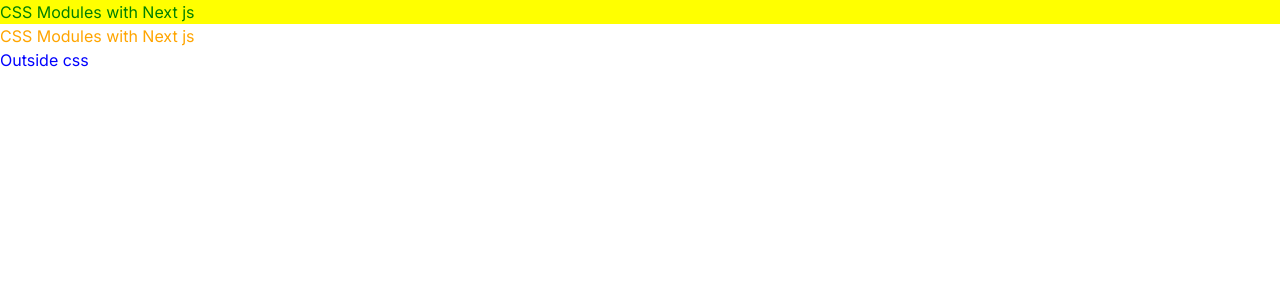
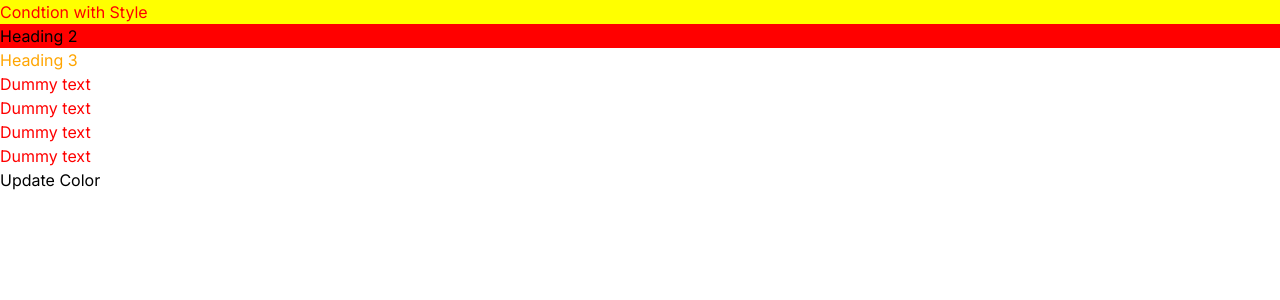
Before and after one commit to Alla-ud-din/Next-Js-youtube, a Next.js app: page / in a window 1280 px wide. Shown: the top 300 px of the page. Built offline with nearby package versions, Linux system fonts and the light colour scheme.

Commit message:
publishing branch

```diff
--- a/src/app/layout.tsx
+++ b/src/app/layout.tsx
@@ -1,7 +1,6 @@
 import type { Metadata } from 'next'
 import { Inter } from 'next/font/google'
 import './globals.css'
-import './style.css'
 
 const inter = Inter({ subsets: ['latin'] })
 
--- a/src/app/other.module.css
+++ /dev/null
@@ -1,3 +0,0 @@
-.main{
-    color: orange;
-}
--- a/src/app/page.tsx
+++ b/src/app/page.tsx
@@ -1,15 +1,22 @@
-import custom from './custom.module.css'
-import other from  './other.module.css'
-import outside from '@/style/outside.module.css'
-
+"use client"
+import { useState } from 'react'
+import style from './style.module.css'
 export default function Home() {
+  const [color, setColor] = useState("red");
+  const { red } = style
   return (
     <main>
-      <h1 className={custom.main} >CSS Modules with Next js</h1>
-      <h2 className={other.main} >CSS Modules with Next js</h2>
-      <h2 className={outside.main} >Outside css</h2>
+      <h1 className={color == 'red' ? style.red : style.green} >Condtion with Style </h1>
+      <h2 style={{ backgroundColor: color == 'red' ? 'red' : 'green' }} >Heading 2</h2>
+      <h3 id={style.orange} >Heading 3</h3>
+
+      <h4 className={red}>Dummy text</h4>
+      <h4 className={red}>Dummy text</h4>
+      <h4 className={red}>Dummy text</h4>
+      <h4 className={red}>Dummy text</h4>
 
 
+      <button onClick={() => setColor("green")} >Update Color</button>
     </main>
   )
 }
--- a/src/app/style.css
+++ /dev/null
@@ -1,3 +0,0 @@
-h2{
-    color: orange;
-}
--- /dev/null
+++ b/src/app/style.module.css
@@ -0,0 +1,10 @@
+.red{
+    color: red;
+}
+.green{
+    color: green;
+}
+
+#orange{
+    color: orange;
+}
--- a/src/style/outside.module.css
+++ /dev/null
@@ -1,3 +0,0 @@
-.main{
-    color: blue;
-}
```
